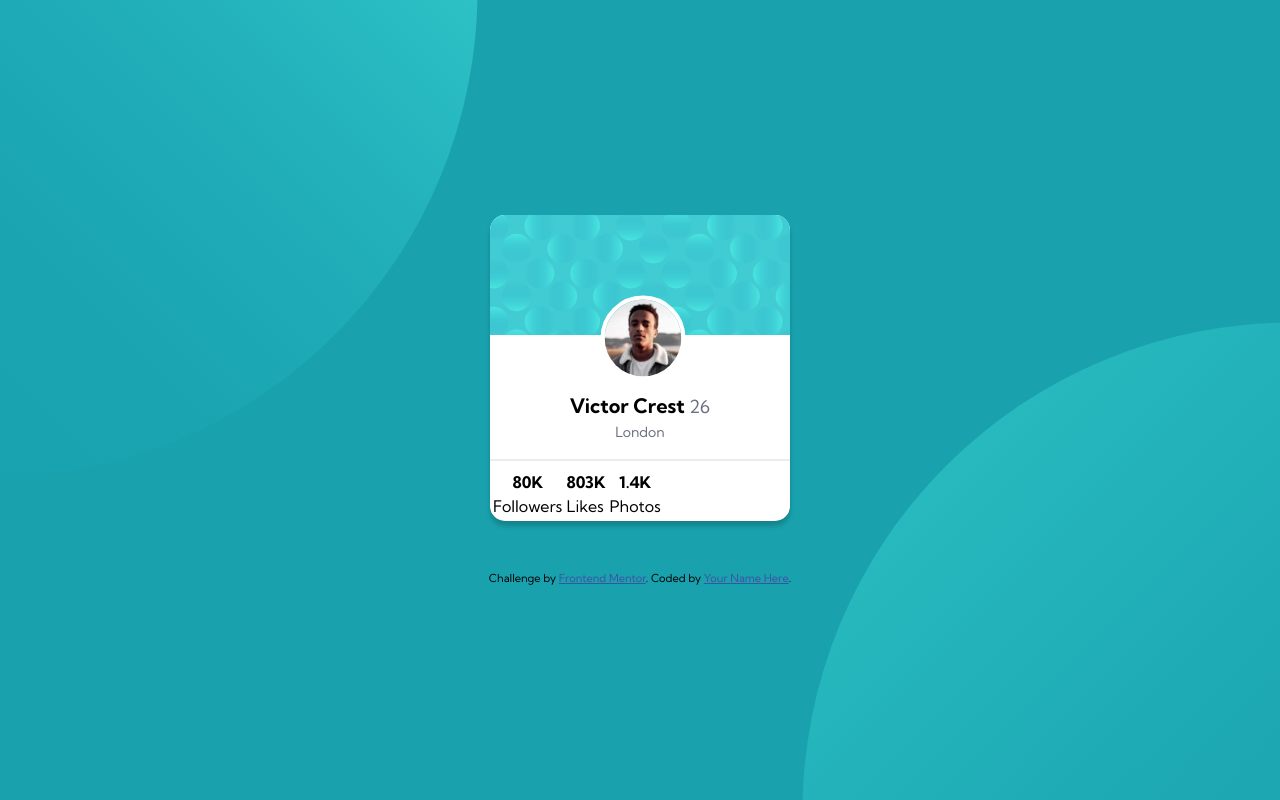
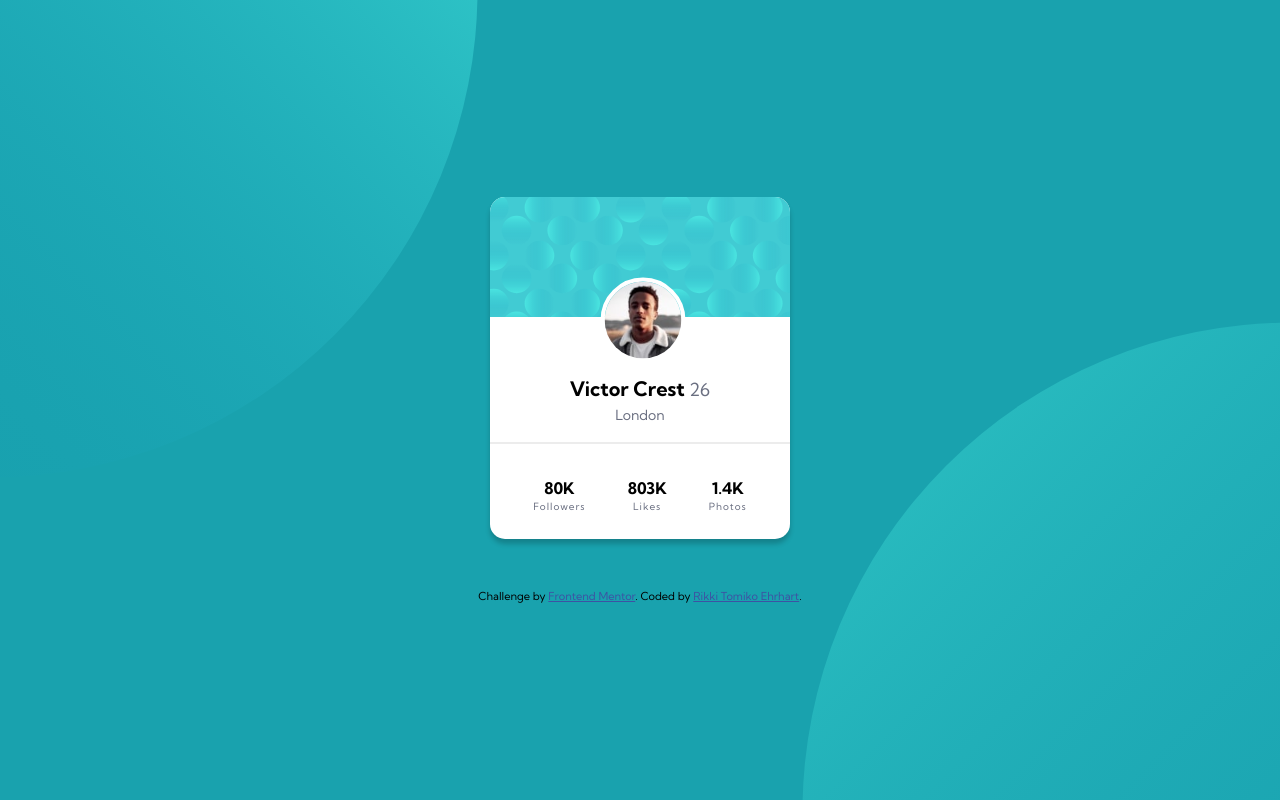
Before and after one commit to rikkitomikoehrhart/FM-Profile-Card-Component, a plain HTML site: page index.html in a window 1280 px wide. Drawn offline with Linux system fonts and the light colour scheme.

Commit message:
Complete design

```diff
--- a/CSS/styles.css
+++ b/CSS/styles.css
@@ -88,6 +88,24 @@ hr {
 
 }
 
+.profile-stats {
+    display: flex;
+    align-items: center;
+    justify-content: center;
+}
+
+.profile-stats table {
+    padding-top: 25px;
+    padding-bottom: 25px;
+    border-spacing: 40px 0;
+}
+
+.stats-names {
+    font-size: 10px;
+    text-align: center;
+    color: hsl(227, 10%, 46%);
+    letter-spacing: 1px;
+}
 
 /* Tag Selectors */
 
--- a/index.html
+++ b/index.html
@@ -66,7 +66,7 @@
   <footer>
     <div class="attribution">
       Challenge by <a href="https://www.frontendmentor.io?ref=challenge" target="_blank">Frontend Mentor</a>.
-      Coded by <a href="#">Your Name Here</a>.
+      Coded by <a href="#">Rikki Tomiko Ehrhart</a>.
     </div>
   </footer>
 
```
